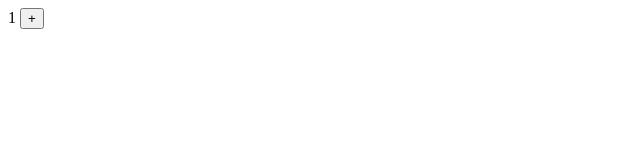
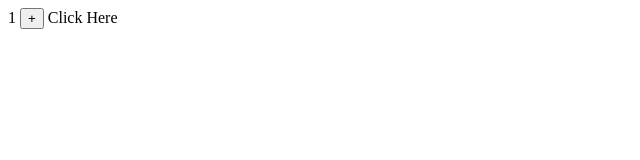
Before and after one commit to jhkane/Assign10-20, a plain HTML site: page index.html in a window 1280 px wide. Shown: the full height of the page, 0-640 px from the left. Drawn offline with Linux system fonts and the light colour scheme.

Commit message:
added button text

```diff
--- a/index.html
+++ b/index.html
@@ -6,6 +6,7 @@
 <body>
 	<span id="number">1</span>
 	<button onclick="myFunction()">+</button>
+	<span>Click Here</span>
 	<p id="result">
 	</p>
 	<script src="script.js"></script>
```
